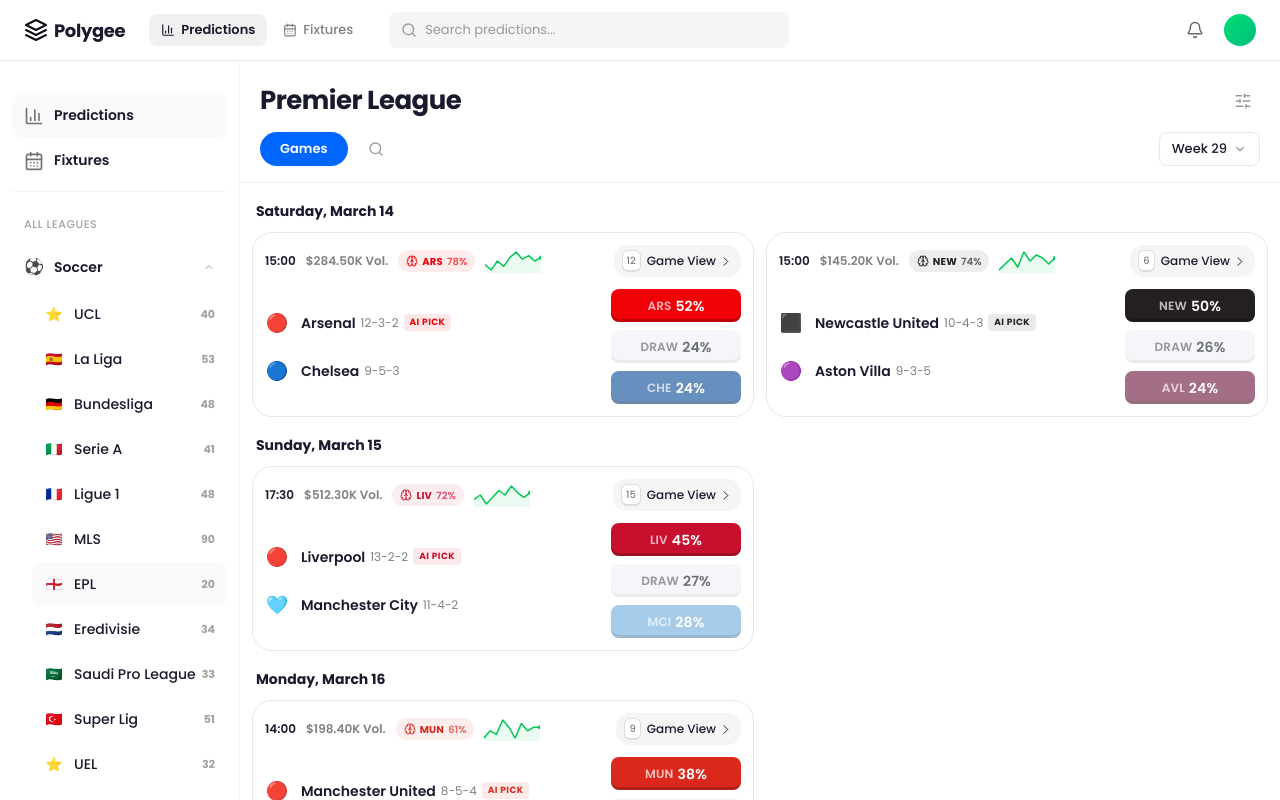
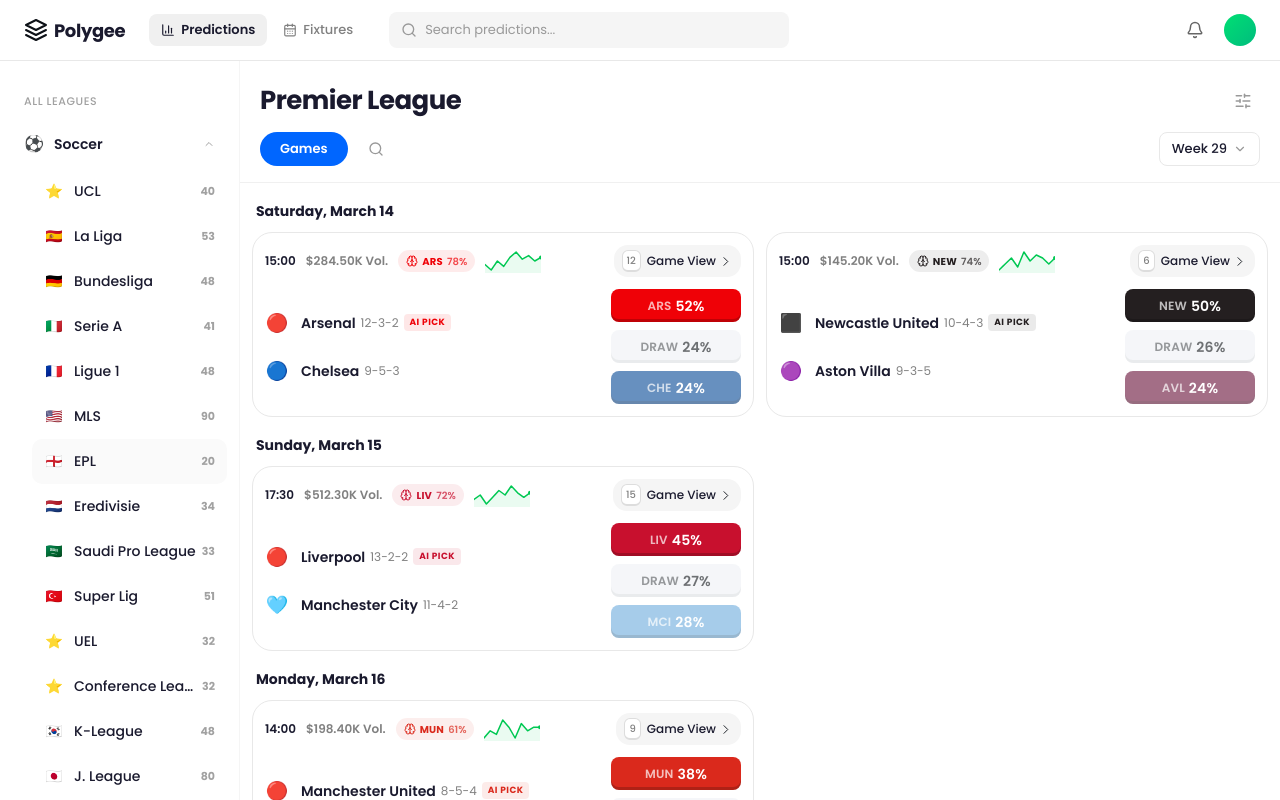
Before and after one commit to ajagatobby/polygee-web, a Next.js app: page / in a window 1280 px wide. Built offline with nearby package versions, Linux system fonts and the light colour scheme.

Commit message:
ui: remove Predictions and Fixtures nav links from sidebar

```diff
--- a/components/layout/sidebar.tsx
+++ b/components/layout/sidebar.tsx
@@ -1,13 +1,7 @@
 "use client";
 
-import Link from "next/link";
 import { usePathname } from "next/navigation";
-import {
-  CalendarDays,
-  ChevronDown,
-  BarChart3,
-  Radio,
-} from "lucide-react";
+import { ChevronDown } from "lucide-react";
 import { useState } from "react";
 import { sidebarLeagues } from "@/lib/mock-data";
 
@@ -24,51 +18,10 @@
     setExpanded((prev) => ({ ...prev, [id]: !prev[id] }));
   };
 
-  const isPredictionsActive = pathname === "/" || pathname.startsWith("/prediction");
-  const isFixturesActive = pathname.startsWith("/fixtures");
-
   return (
     <aside className="hidden lg:flex w-[240px] shrink-0 flex-col py-8 px-3 overflow-y-auto scrollbar-thin sticky top-[60px] border-r border-neutral-100" style={{ height: "calc(100vh - 60px)" }}>
-      {/* Top navigation links */}
-      <Link
-        href="/"
-        className={`
-          flex flex-row justify-between items-center rounded-md px-3 py-3 w-full cursor-pointer transition-colors
-          ${isPredictionsActive ? "bg-neutral-50" : "bg-transparent hover:bg-neutral-50"}
-        `}
-      >
-        <div className="flex flex-row items-center gap-x-2.5 flex-1 min-w-0">
-          <div className="shrink-0 text-neutral-500">
-            <BarChart3 className="w-5 h-5" />
-          </div>
-          <p className="text-[14px] font-semibold truncate text-[#1a1a2e]">
-            Predictions
-          </p>
-        </div>
-      </Link>
-
-      <Link
-        href="/fixtures"
-        className={`
-          flex flex-row justify-between items-center rounded-md px-3 py-3 w-full cursor-pointer transition-colors
-          ${isFixturesActive ? "bg-neutral-50" : "bg-transparent hover:bg-neutral-50"}
-        `}
-      >
-        <div className="flex flex-row items-center gap-x-2.5 flex-1 min-w-0">
-          <div className="shrink-0 text-neutral-500">
-            <CalendarDays className="w-5 h-5" />
-          </div>
-          <p className="text-[14px] font-semibold truncate text-[#1a1a2e]">
-            Fixtures
-          </p>
-        </div>
-      </Link>
-
-      {/* Divider */}
-      <div className="pb-2 border-b border-neutral-100 mb-2 w-full" />
-
       {/* Section label */}
-      <div className="flex items-center pl-3 pr-3 mt-4 mb-3">
+      <div className="flex items-center pl-3 pr-3 mb-3">
         <p className="text-[11px] uppercase text-neutral-400 font-medium tracking-wider whitespace-nowrap">
           All Leagues
         </p>
```
